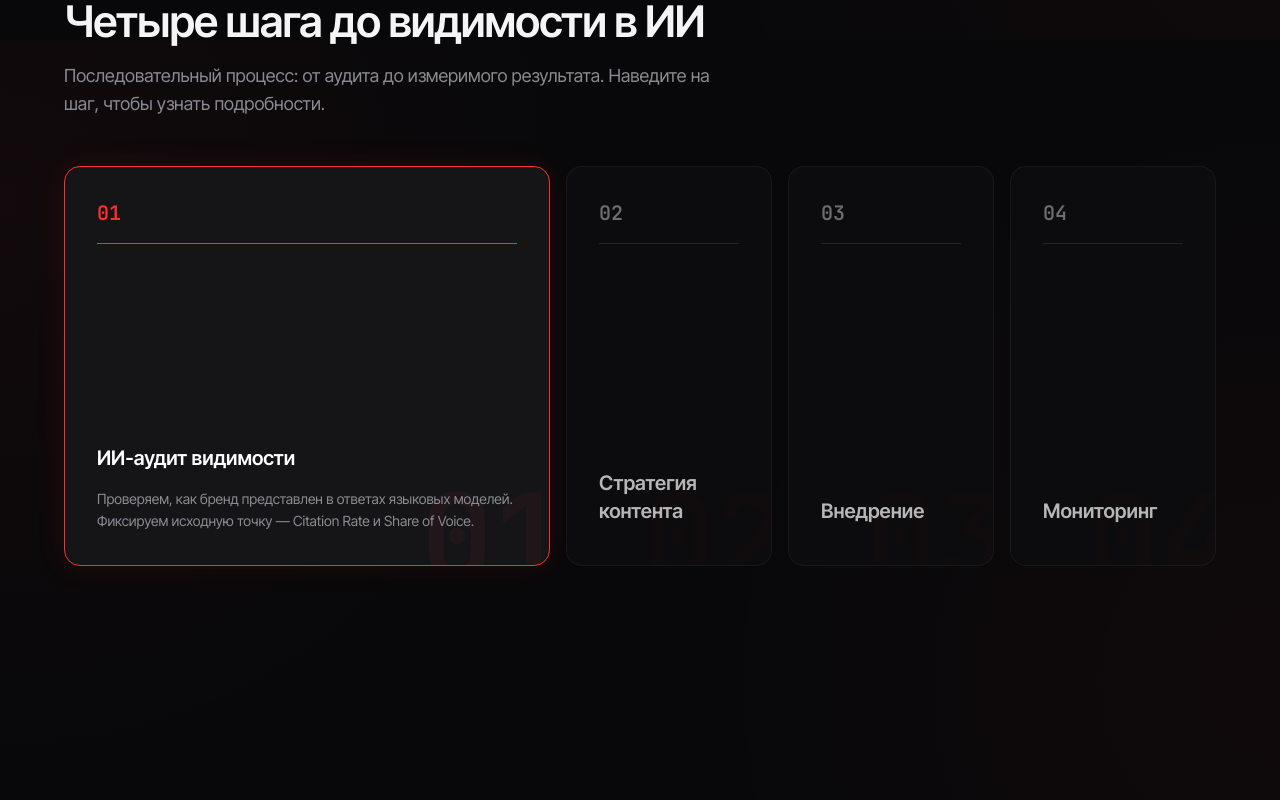
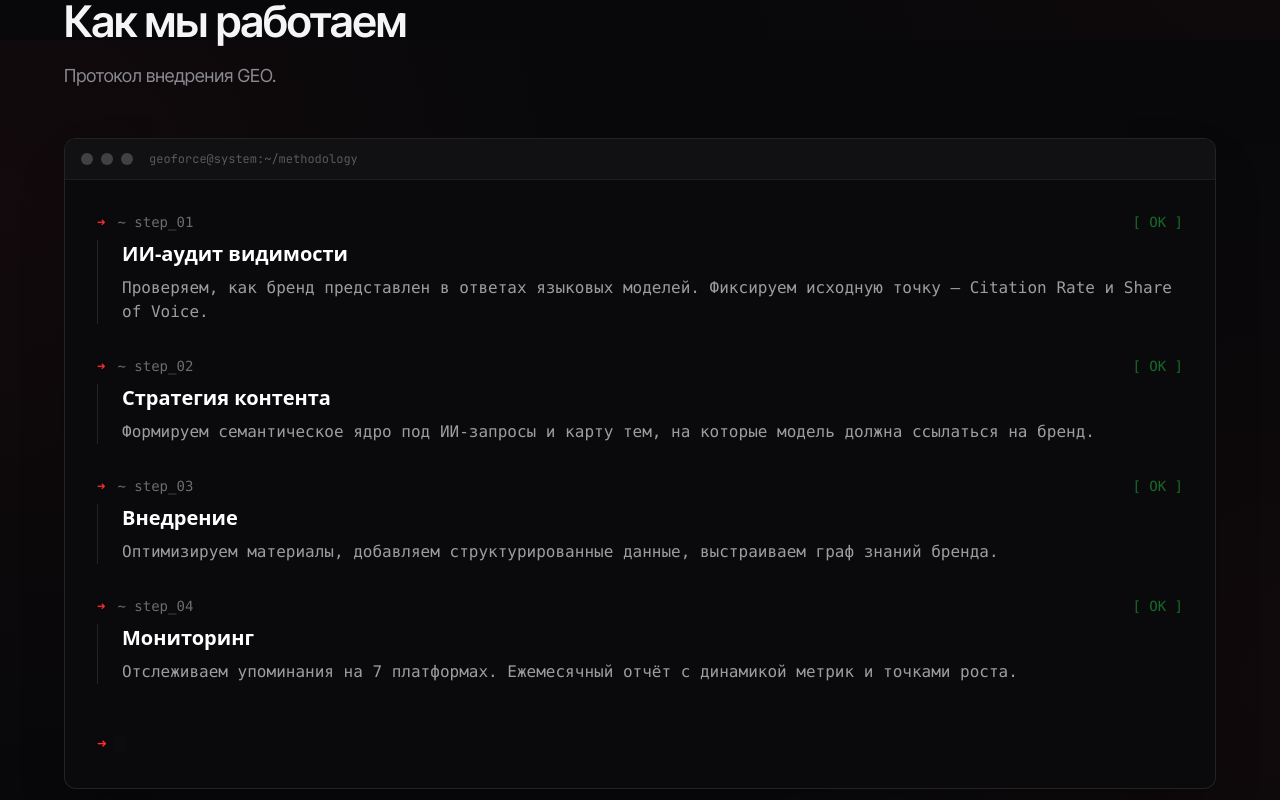
Before and after one commit to Sharhost/geoforce, a Next.js app: page / in a window 1280 px wide. Shown: the part 3160-3960 px from the top of the page. Built offline with nearby package versions, Linux system fonts and the light colour scheme.

Commit message:
Update Methodology.tsx

```diff
--- a/components/sections/Methodology.tsx
+++ b/components/sections/Methodology.tsx
@@ -1,6 +1,5 @@
 "use client";
 
-import { useState } from "react";
 import { motion } from "framer-motion";
 
 const steps = [
@@ -15,82 +14,71 @@ const methodologyJsonLd = {
   "@type": "HowTo",
   "name": "Четыре шага до видимости в ИИ",
   "description": "Последовательный процесс GEO-продвижения от аудита до измеримого результата.",
-  "step": steps.map((s, i) => ({
-    "@type": "HowToStep",
-    "position": i + 1,
-    "name": s.t,
-    "text": s.d
-  }))
+  "step": steps.map((s, i) => ({ "@type": "HowToStep", "position": i + 1, "name": s.t, "text": s.d }))
 };
 
 export function Methodology() {
-  const [activeIdx, setActiveIdx] = useState<number | null>(0);
-
   return (
     <section id="methodology" className="section relative">
       <script type="application/ld+json" dangerouslySetInnerHTML={{ __html: JSON.stringify(methodologyJsonLd) }} />
 
-      <div className="container-x">
-        <motion.div
-          initial={{ opacity: 0, y: 20 }}
-          whileInView={{ opacity: 1, y: 0 }}
-          viewport={{ once: true, margin: "-50px" }}
-          transition={{ duration: 0.7, ease: [0.22, 1, 0.36, 1] }}
-        >
-          <h2 className="h2 max-w-3xl mb-4">Четыре шага до видимости в ИИ</h2>
-          <p className="mb-12 text-lg max-w-2xl" style={{ color: "var(--muted)" }}>
-            Последовательный процесс: от аудита до измеримого результата. Наведите на шаг, чтобы узнать подробности.
+      <div className="container-x max-w-5xl">
+        <motion.div initial={{ opacity: 0, y: 20 }} whileInView={{ opacity: 1, y: 0 }} viewport={{ once: true }}>
+          <h2 className="h2 mb-4">Как мы работаем</h2>
+          <p className="mb-12 text-lg" style={{ color: "var(--muted)" }}>
+            Протокол внедрения GEO.
           </p>
         </motion.div>
 
-        {/* Аккордеон */}
-        <div className="flex flex-col lg:flex-row gap-4 h-auto lg:h-[400px]">
-          {steps.map((step, i) => {
-            const isActive = activeIdx === i;
-            return (
+        {/* Окно терминала */}
+        <motion.div
+          className="rounded-xl border border-white/10 bg-[#0A0A0C] overflow-hidden shadow-2xl"
+          initial={{ opacity: 0, y: 30 }} whileInView={{ opacity: 1, y: 0 }} viewport={{ once: true }}
+        >
+          {/* Шапка терминала */}
+          <div className="flex items-center px-4 py-3 bg-[#111114] border-b border-white/5">
+            <div className="flex gap-2">
+              <div className="w-3 h-3 rounded-full bg-white/20" />
+              <div className="w-3 h-3 rounded-full bg-white/20" />
+              <div className="w-3 h-3 rounded-full bg-white/20" />
+            </div>
+            <span className="ml-4 mono text-xs text-white/30">geoforce@system:~/methodology</span>
+          </div>
+
+          {/* Строки кода */}
+          <div className="p-6 md:p-8 space-y-8 font-mono">
+            {steps.map((step, i) => (
               <motion.div
                 key={step.n}
-                onMouseEnter={() => setActiveIdx(i)}
-                onClick={() => setActiveIdx(i)}
-                className={`relative overflow-hidden rounded-2xl border cursor-pointer transition-all duration-700 ease-[cubic-bezier(0.22,1,0.36,1)] flex flex-col justify-between p-6 md:p-8 ${
-                  isActive
-                    ? "lg:flex-[3] bg-[#151518] border-[var(--red)] shadow-[0_0_30px_rgba(255,45,45,0.1)]"
-                    : "lg:flex-1 bg-[#0c0c0e] border-white/5 hover:border-white/20"
-                }`}
+                initial={{ opacity: 0, x: -10 }}
+                whileInView={{ opacity: 1, x: 0 }}
+                viewport={{ once: true }}
+                transition={{ delay: i * 0.2 }}
+                className="group"
               >
-                {/* Огромная цифра на фоне */}
-                <div
-                  className={`absolute -right-4 -bottom-8 text-[120px] font-bold leading-none mono pointer-events-none select-none transition-opacity duration-700 ${
-                    isActive ? "opacity-[0.05]" : "opacity-[0.02]"
-                  }`}
-                  style={{ color: "var(--red)" }}
-                >
-                  {step.n}
+                <div className="flex items-center gap-3 mb-2 text-sm">
+                  <span className="text-[var(--red)]">➜</span>
+                  <span className="text-white/40">~ step_{step.n}</span>
+                  <span className="text-[#27C93F] ml-auto opacity-50 group-hover:opacity-100 transition-opacity">[ OK ]</span>
                 </div>
-
-                <div className="relative z-10 flex items-center justify-between lg:items-start lg:flex-col">
-                  <div
-                    className={`mono text-xl font-semibold transition-colors duration-500 ${isActive ? "text-[var(--red)]" : "text-white/40"}`}
-                  >
-                    {step.n}
-                  </div>
-                  <div className={`h-[1px] w-full my-4 hidden lg:block transition-colors duration-500 ${isActive ? "bg-[var(--red)]" : "bg-white/10"}`} />
-                </div>
-
-                <div className="relative z-10 mt-auto">
-                  <h3 className={`text-xl font-semibold mb-2 transition-colors duration-500 ${isActive ? "text-white" : "text-white/70"}`}>
-                    {step.t}
-                  </h3>
-                  <div className={`transition-all duration-500 overflow-hidden ${isActive ? "max-h-[200px] opacity-100 mt-4" : "max-h-0 opacity-0 lg:max-h-0"}`}>
-                    <p className="text-sm leading-relaxed" style={{ color: "var(--muted)" }}>
-                      {step.d}
-                    </p>
-                  </div>
+                <div className="pl-6 border-l border-white/10 group-hover:border-[var(--red)] transition-colors">
+                  <h3 className="text-lg md:text-xl font-semibold text-white mb-2 font-sans">{step.t}</h3>
+                  <p className="text-sm md:text-base leading-relaxed text-white/60">{step.d}</p>
                 </div>
               </motion.div>
-            );
-          })}
-        </div>
+            ))}
+
+            {/* Мигающий курсор в конце */}
+            <div className="flex items-center gap-2 pt-4">
+              <span className="text-[var(--red)]">➜</span>
+              <motion.div
+                className="w-2.5 h-4 bg-white/50"
+                animate={{ opacity: [1, 0] }}
+                transition={{ repeat: Infinity, duration: 1 }}
+              />
+            </div>
+          </div>
+        </motion.div>
       </div>
     </section>
   );
```
